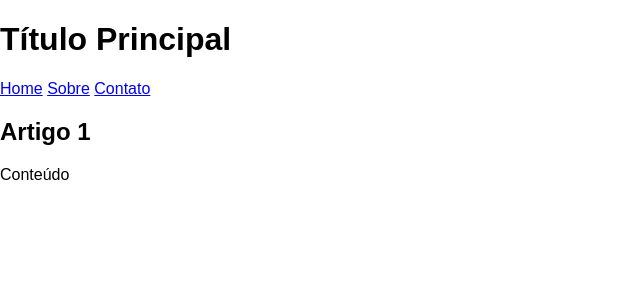
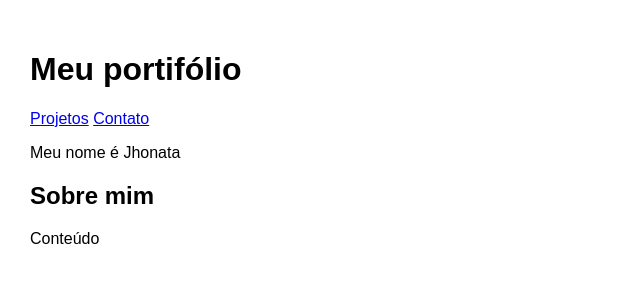
Before and after one commit to jhonatae/jhonatae.github.io, a plain HTML site: page index.html in a window 1280 px wide. Shown: the whole page, without its empty margins (0-640 px from the left). Drawn offline with Linux system fonts and the light colour scheme.

Commit message:
atualizacoes

```diff
--- a/index.html
+++ b/index.html
@@ -8,26 +8,26 @@
         /* CSS */
             body {
                 font-family: Arial, sans-serif;
-                margin: 0;
-                padding: 0;
+                margin: 10px;
+                padding: 20px;
             }
     </style>
 </head>
 <body>
     <!-- HTML -->
     <header>
-        <h1>Título Principal</h1>
+        <h1 class ="titulo">Meu portifólio</h1>
+
         <nav>
-            <a href="#home">Home</a>
-            <a href="#about">Sobre</a>
+            <a href="#projetos">Projetos</a>
             <a href="#contact">Contato</a>
         </nav>
     </header>
-
+    <p class = "nome">Meu nome é Jhonata</p>
     <main>
         <section>
             <article>
-                <h2>Artigo 1</h2>
+                <h2>Sobre mim</h2>
                 <p>Conteúdo</p>
             </article>
         </section>
```
